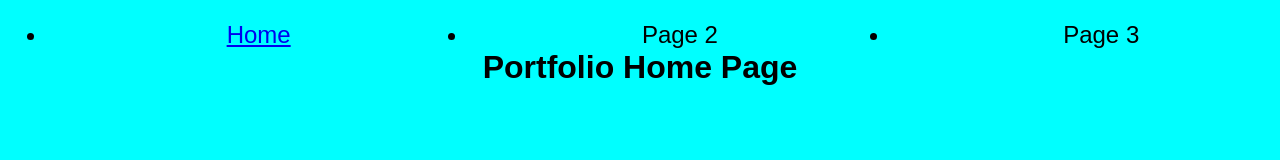
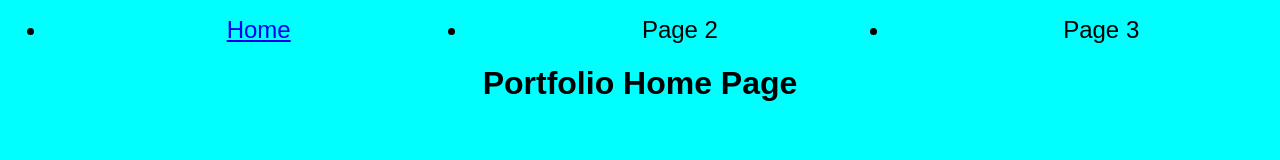
Before and after one commit to mdmontes94/Mario-Montes-Portfolio, a plain HTML site: page index.html in a window 1280 px wide. Shown: the top 160 px of the page. Drawn offline with Linux system fonts and the light colour scheme.

Commit message:
Added clear to nav in index.css

```diff
--- a/index.css
+++ b/index.css
@@ -19,6 +19,12 @@ ul.mainmenu {
     width: 100%;
 }
 
+ul::after {
+    clear: both;
+    content: "";
+    display: table;
+}
+
 h1 {
     text-align: center;
 }
```
